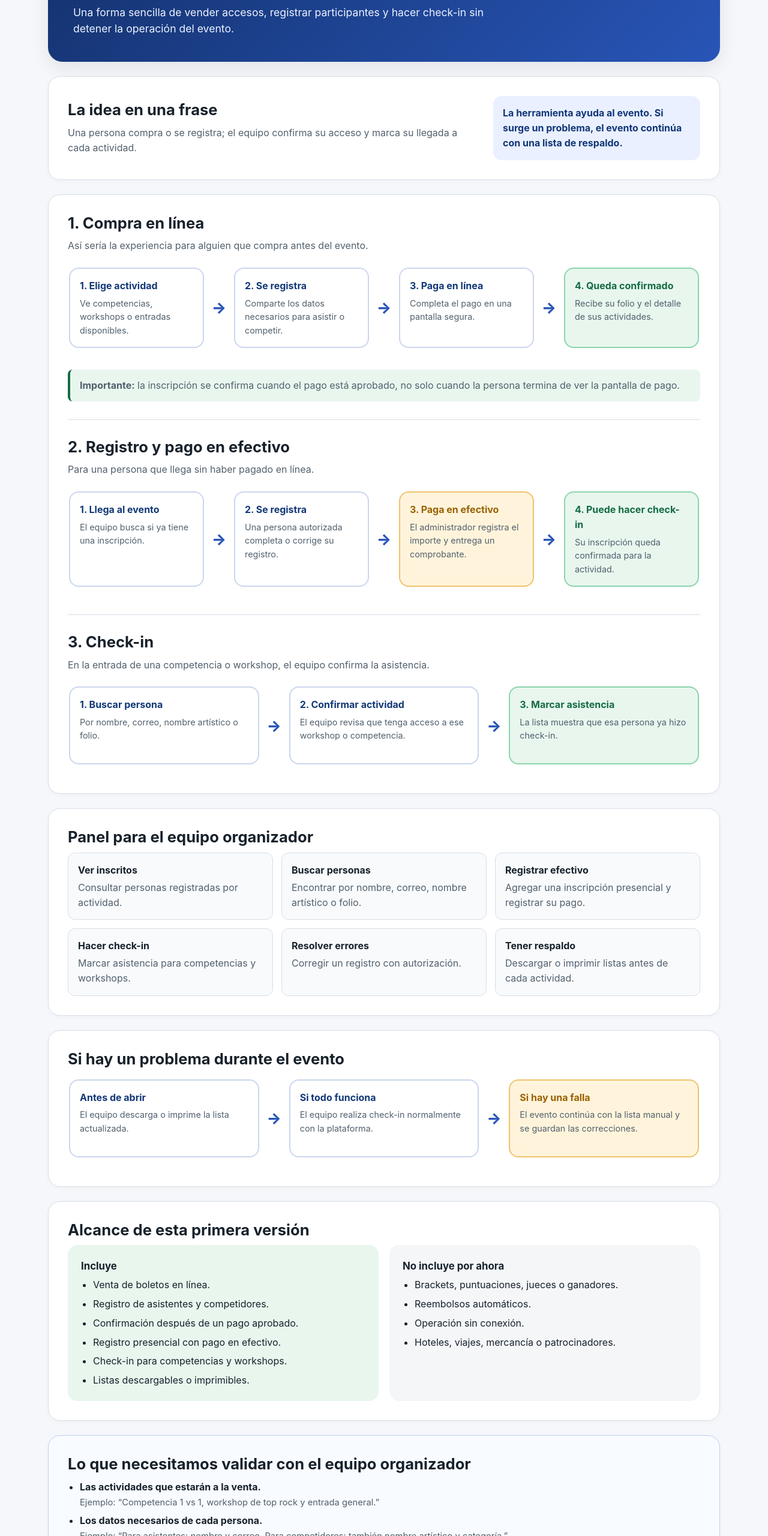
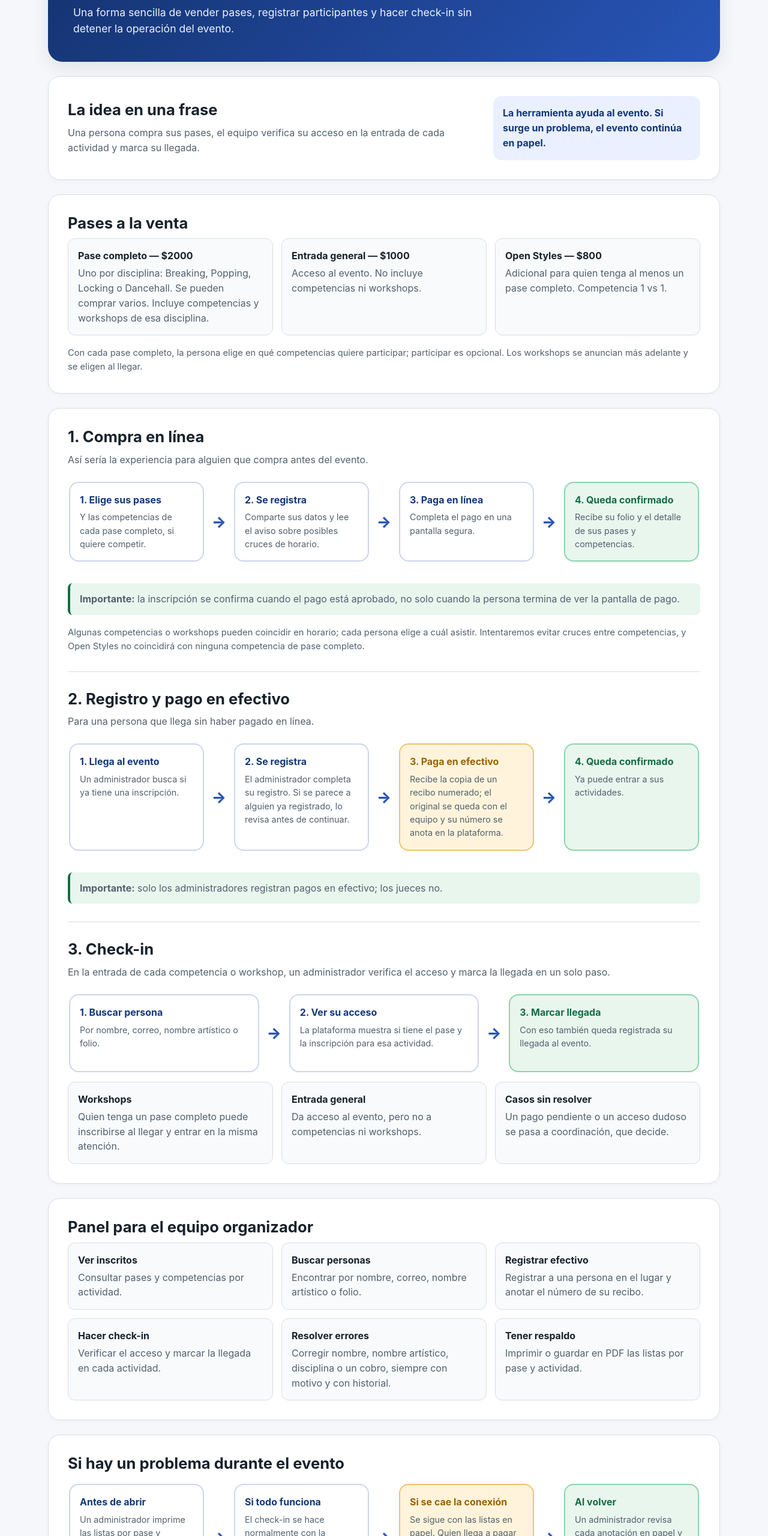
Before and after one commit to KevinBarrera/november-2026-mvp-proposal, a plain HTML site: page index.html in a window 1280 px wide. Shown: the part 240-2800 px from the top of the page at 60% size. Drawn offline with Linux system fonts and the light colour scheme.

Commit message:
docs: reflect approved MVP flows for organizers

```diff
--- a/index.html
+++ b/index.html
@@ -78,17 +78,27 @@
   <body>
     <main>
       <header class="hero">
-        <p class="eyebrow">Propuesta para validar</p>
+        <p class="eyebrow">Alcance aprobado</p>
         <h1>MVP para noviembre de 2026</h1>
-        <p>Una forma sencilla de vender accesos, registrar participantes y hacer check-in sin detener la operación del evento.</p>
+        <p>Una forma sencilla de vender pases, registrar participantes y hacer check-in sin detener la operación del evento.</p>
       </header>
 
       <section class="intro">
         <div>
           <h2>La idea en una frase</h2>
-          <p>Una persona compra o se registra; el equipo confirma su acceso y marca su llegada a cada actividad.</p>
+          <p>Una persona compra sus pases, el equipo verifica su acceso en la entrada de cada actividad y marca su llegada.</p>
         </div>
-        <div class="goal">La herramienta ayuda al evento. Si surge un problema, el evento continúa con una lista de respaldo.</div>
+        <div class="goal">La herramienta ayuda al evento. Si surge un problema, el evento continúa en papel.</div>
+      </section>
+
+      <section>
+        <h2>Pases a la venta</h2>
+        <ul class="list">
+          <li><strong>Pase completo — $2000</strong>Uno por disciplina: Breaking, Popping, Locking o Dancehall. Se pueden comprar varios. Incluye competencias y workshops de esa disciplina.</li>
+          <li><strong>Entrada general — $1000</strong>Acceso al evento. No incluye competencias ni workshops.</li>
+          <li><strong>Open Styles — $800</strong>Adicional para quien tenga al menos un pase completo. Competencia 1 vs 1.</li>
+        </ul>
+        <p class="small">Con cada pase completo, la persona elige en qué competencias quiere participar; participar es opcional. Los workshops se anuncian más adelante y se eligen al llegar.</p>
       </section>
 
       <section>
@@ -96,64 +106,73 @@
           <h2>1. Compra en línea</h2>
           <p>Así sería la experiencia para alguien que compra antes del evento.</p>
           <div class="flow" aria-label="Flujo de compra en línea">
-            <div class="step"><strong>1. Elige actividad</strong><p>Ve competencias, workshops o entradas disponibles.</p></div>
+            <div class="step"><strong>1. Elige sus pases</strong><p>Y las competencias de cada pase completo, si quiere competir.</p></div>
             <div class="arrow" aria-hidden="true">→</div>
-            <div class="step"><strong>2. Se registra</strong><p>Comparte los datos necesarios para asistir o competir.</p></div>
+            <div class="step"><strong>2. Se registra</strong><p>Comparte sus datos y lee el aviso sobre posibles cruces de horario.</p></div>
             <div class="arrow" aria-hidden="true">→</div>
             <div class="step"><strong>3. Paga en línea</strong><p>Completa el pago en una pantalla segura.</p></div>
             <div class="arrow" aria-hidden="true">→</div>
-            <div class="step success"><strong>4. Queda confirmado</strong><p>Recibe su folio y el detalle de sus actividades.</p></div>
+            <div class="step success"><strong>4. Queda confirmado</strong><p>Recibe su folio y el detalle de sus pases y competencias.</p></div>
           </div>
           <p class="note"><strong>Importante:</strong> la inscripción se confirma cuando el pago está aprobado, no solo cuando la persona termina de ver la pantalla de pago.</p>
+          <p class="small">Algunas competencias o workshops pueden coincidir en horario; cada persona elige a cuál asistir. Intentaremos evitar cruces entre competencias, y Open Styles no coincidirá con ninguna competencia de pase completo.</p>
         </div>
 
         <div class="journey">
           <h2>2. Registro y pago en efectivo</h2>
           <p>Para una persona que llega sin haber pagado en línea.</p>
           <div class="flow" aria-label="Flujo de pago en efectivo">
-            <div class="step"><strong>1. Llega al evento</strong><p>El equipo busca si ya tiene una inscripción.</p></div>
+            <div class="step"><strong>1. Llega al evento</strong><p>Un administrador busca si ya tiene una inscripción.</p></div>
             <div class="arrow" aria-hidden="true">→</div>
-            <div class="step"><strong>2. Se registra</strong><p>Una persona autorizada completa o corrige su registro.</p></div>
+            <div class="step"><strong>2. Se registra</strong><p>El administrador completa su registro. Si se parece a alguien ya registrado, lo revisa antes de continuar.</p></div>
             <div class="arrow" aria-hidden="true">→</div>
-            <div class="step manual"><strong>3. Paga en efectivo</strong><p>El administrador registra el importe y entrega un comprobante.</p></div>
+            <div class="step manual"><strong>3. Paga en efectivo</strong><p>Recibe la copia de un recibo numerado; el original se queda con el equipo y su número se anota en la plataforma.</p></div>
             <div class="arrow" aria-hidden="true">→</div>
-            <div class="step success"><strong>4. Puede hacer check-in</strong><p>Su inscripción queda confirmada para la actividad.</p></div>
+            <div class="step success"><strong>4. Queda confirmado</strong><p>Ya puede entrar a sus actividades.</p></div>
           </div>
+          <p class="note"><strong>Importante:</strong> solo los administradores registran pagos en efectivo; los jueces no.</p>
         </div>
 
         <div class="journey">
           <h2>3. Check-in</h2>
-          <p>En la entrada de una competencia o workshop, el equipo confirma la asistencia.</p>
+          <p>En la entrada de cada competencia o workshop, un administrador verifica el acceso y marca la llegada en un solo paso.</p>
           <div class="flow" aria-label="Flujo de check-in">
             <div class="step"><strong>1. Buscar persona</strong><p>Por nombre, correo, nombre artístico o folio.</p></div>
             <div class="arrow" aria-hidden="true">→</div>
-            <div class="step"><strong>2. Confirmar actividad</strong><p>El equipo revisa que tenga acceso a ese workshop o competencia.</p></div>
+            <div class="step"><strong>2. Ver su acceso</strong><p>La plataforma muestra si tiene el pase y la inscripción para esa actividad.</p></div>
             <div class="arrow" aria-hidden="true">→</div>
-            <div class="step success"><strong>3. Marcar asistencia</strong><p>La lista muestra que esa persona ya hizo check-in.</p></div>
+            <div class="step success"><strong>3. Marcar llegada</strong><p>Con eso también queda registrada su llegada al evento.</p></div>
           </div>
+          <ul class="list">
+            <li><strong>Workshops</strong>Quien tenga un pase completo puede inscribirse al llegar y entrar en la misma atención.</li>
+            <li><strong>Entrada general</strong>Da acceso al evento, pero no a competencias ni workshops.</li>
+            <li><strong>Casos sin resolver</strong>Un pago pendiente o un acceso dudoso se pasa a coordinación, que decide.</li>
+          </ul>
         </div>
       </section>
 
       <section>
         <h2>Panel para el equipo organizador</h2>
         <ul class="list">
-          <li><strong>Ver inscritos</strong>Consultar personas registradas por actividad.</li>
+          <li><strong>Ver inscritos</strong>Consultar pases y competencias por actividad.</li>
           <li><strong>Buscar personas</strong>Encontrar por nombre, correo, nombre artístico o folio.</li>
-          <li><strong>Registrar efectivo</strong>Agregar una inscripción presencial y registrar su pago.</li>
-          <li><strong>Hacer check-in</strong>Marcar asistencia para competencias y workshops.</li>
-          <li><strong>Resolver errores</strong>Corregir un registro con autorización.</li>
-          <li><strong>Tener respaldo</strong>Descargar o imprimir listas antes de cada actividad.</li>
+          <li><strong>Registrar efectivo</strong>Registrar a una persona en el lugar y anotar el número de su recibo.</li>
+          <li><strong>Hacer check-in</strong>Verificar el acceso y marcar la llegada en cada actividad.</li>
+          <li><strong>Resolver errores</strong>Corregir nombre, nombre artístico, disciplina o un cobro, siempre con motivo y con historial.</li>
+          <li><strong>Tener respaldo</strong>Imprimir o guardar en PDF las listas por pase y actividad.</li>
         </ul>
       </section>
 
       <section>
         <h2>Si hay un problema durante el evento</h2>
-        <div class="flow" aria-label="Flujo de continuidad manual">
-          <div class="step"><strong>Antes de abrir</strong><p>El equipo descarga o imprime la lista actualizada.</p></div>
+        <div class="flow" aria-label="Flujo de continuidad en papel">
+          <div class="step"><strong>Antes de abrir</strong><p>Un administrador imprime las listas por pase y actividad, sin teléfonos ni correos.</p></div>
           <div class="arrow" aria-hidden="true">→</div>
-          <div class="step"><strong>Si todo funciona</strong><p>El equipo realiza check-in normalmente con la plataforma.</p></div>
+          <div class="step"><strong>Si todo funciona</strong><p>El check-in se hace normalmente con la plataforma.</p></div>
           <div class="arrow" aria-hidden="true">→</div>
-          <div class="step manual"><strong>Si hay una falla</strong><p>El evento continúa con la lista manual y se guardan las correcciones.</p></div>
+          <div class="step manual"><strong>Si se cae la conexión</strong><p>Se sigue con las listas en papel. Quien llega a pagar en efectivo recibe su recibo numerado y entra de forma provisional.</p></div>
+          <div class="arrow" aria-hidden="true">→</div>
+          <div class="step success"><strong>Al volver</strong><p>Un administrador revisa cada anotación en papel y la pasa a la plataforma, cuidando no duplicar registros.</p></div>
         </div>
       </section>
 
@@ -163,20 +182,23 @@
           <div class="included">
             <h3>Incluye</h3>
             <ul>
-              <li>Venta de boletos en línea.</li>
-              <li>Registro de asistentes y competidores.</li>
+              <li>Venta en línea de pases completos (uno o varios), entrada general y Open Styles.</li>
+              <li>Elección de competencias por pase completo.</li>
               <li>Confirmación después de un pago aprobado.</li>
-              <li>Registro presencial con pago en efectivo.</li>
-              <li>Check-in para competencias y workshops.</li>
-              <li>Listas descargables o imprimibles.</li>
+              <li>Registro en el lugar con pago en efectivo y recibo numerado.</li>
+              <li>Check-in en competencias y workshops, con inscripción a workshops al llegar.</li>
+              <li>Listas para imprimir o guardar en PDF, y plan de respaldo en papel.</li>
+              <li>Correcciones por administradores, con motivo e historial.</li>
             </ul>
           </div>
           <div class="excluded">
             <h3>No incluye por ahora</h3>
             <ul>
               <li>Brackets, puntuaciones, jueces o ganadores.</li>
-              <li>Reembolsos automáticos.</li>
-              <li>Operación sin conexión.</li>
+              <li>Reembolsos automáticos o cambios a pagos en línea.</li>
+              <li>Transferir un pase a otra persona o cambiar de entrada general a pase completo.</li>
+              <li>Exportar a Excel.</li>
+              <li>Cupos para workshops.</li>
               <li>Hoteles, viajes, mercancía o patrocinadores.</li>
             </ul>
           </div>
@@ -184,13 +206,14 @@
       </section>
 
       <section class="validation">
-        <h2>Lo que necesitamos validar con el equipo organizador</h2>
+        <h2>Lo que falta confirmar</h2>
         <ul>
-          <li><strong>Las actividades que estarán a la venta.</strong><span class="example">Ejemplo: “Competencia 1 vs 1, workshop de top rock y entrada general.”</span></li>
-          <li><strong>Los datos necesarios de cada persona.</strong><span class="example">Ejemplo: “Para asistentes: nombre y correo. Para competidores: también nombre artístico y categoría.”</span></li>
-          <li><strong>Quiénes pueden registrar efectivo y resolver errores.</strong><span class="example">Ejemplo: “La persona de caja y la coordinación pueden registrar efectivo; solo coordinación puede corregir un error.”</span></li>
-          <li><strong>Cómo quieren realizar el check-in.</strong><span class="example">Ejemplo: “En la entrada, buscamos por nombre o folio y marcamos la llegada a cada actividad.”</span></li>
-          <li><strong>Las situaciones reales que debemos contemplar el día del evento.</strong><span class="example">Ejemplo: “Una persona llega tarde, pierde su folio o dice que pagó pero no aparece confirmada.”</span></li>
+          <li><strong>Fechas, horarios, sedes y workshops.</strong></li>
+          <li><strong>Fecha límite para elegir competencias.</strong><span class="example">Después de esa fecha, los cambios se piden directamente a un administrador.</span></li>
+          <li><strong>Administradores y turnos en cada sede.</strong></li>
+          <li><strong>Impresoras fuera del estudio principal.</strong><span class="example">Hoy solo está garantizada la del estudio principal.</span></li>
+          <li><strong>Qué hacer si se pierde el original de un recibo o hay una diferencia en caja.</strong></li>
+          <li><strong>Cuánto tiempo guardar el historial.</strong><span class="example">Se desean dos años, sujeto a revisión técnica y legal.</span></li>
         </ul>
         <p class="small">El equipo de producto se encarga de validar la operación técnica de los pagos, incluidos los métodos disponibles para los compradores que se acuerde atender.</p>
       </section>
```
